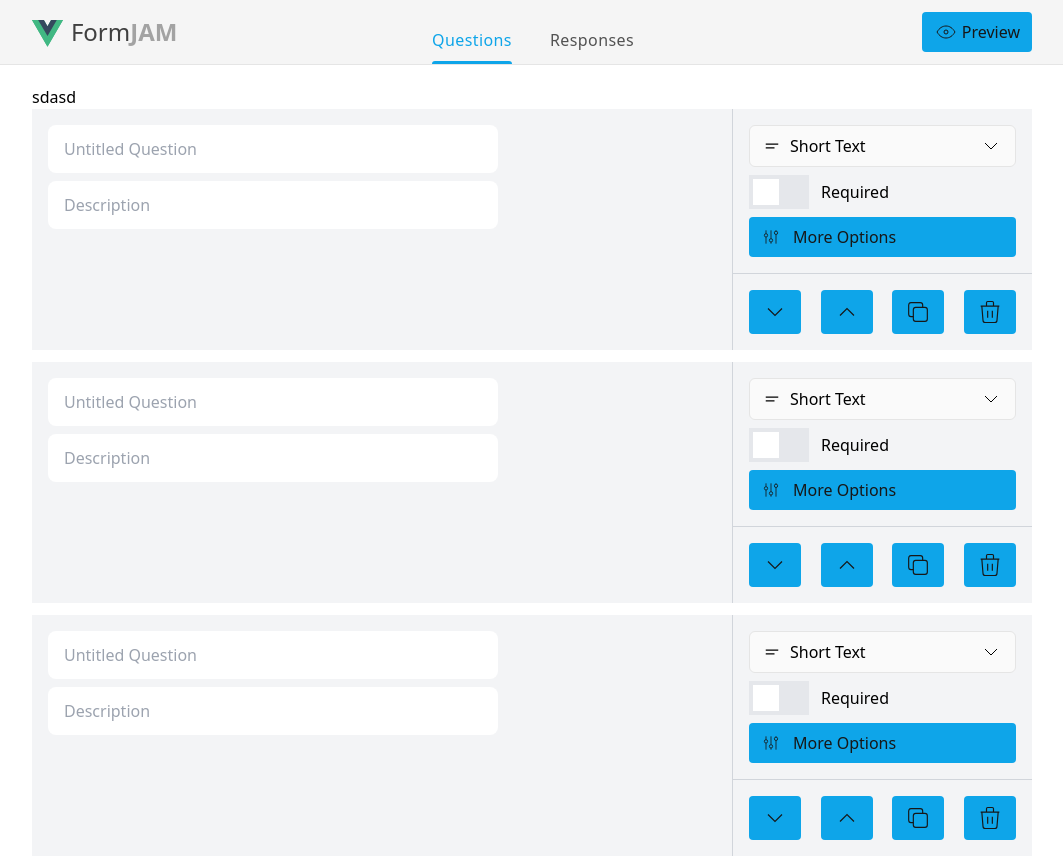
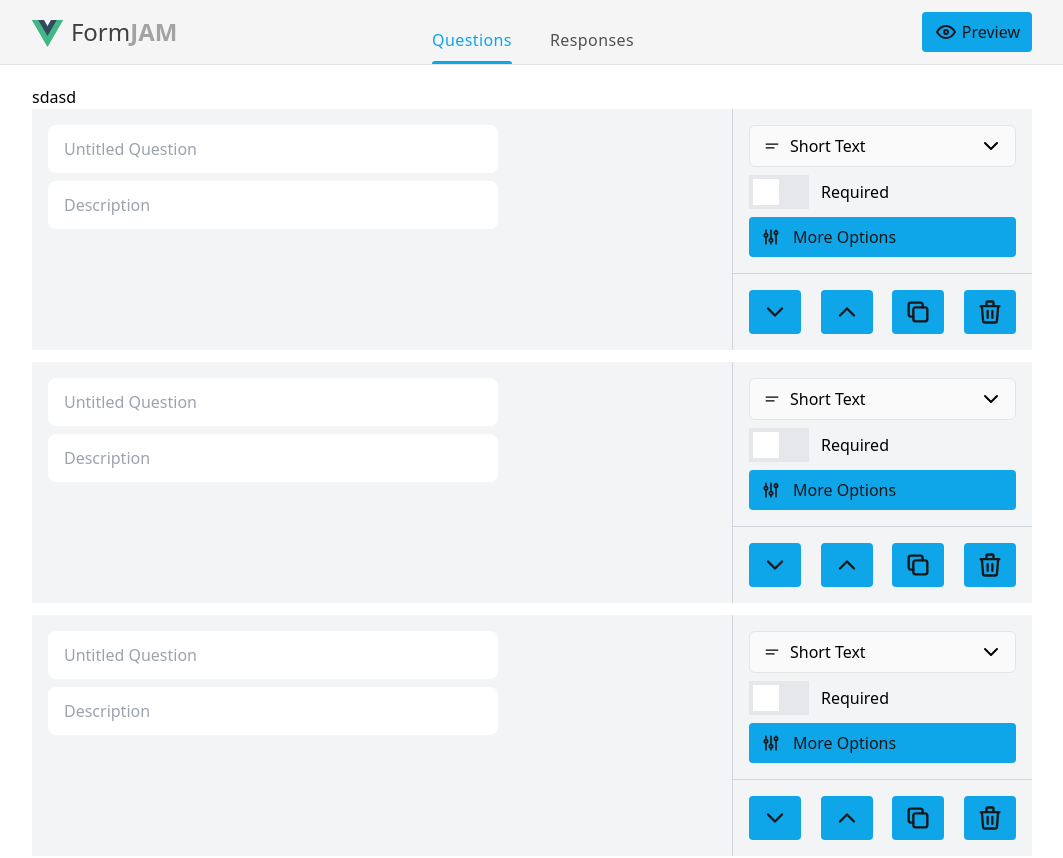
Before and after one commit to M-Facey/formjam, a Vue app: page /form/create in a window 1280 px wide. Shown: the top 858 px of the page, without its empty margins (108-1171 px from the left). Built offline with nearby package versions, Linux system fonts and the light colour scheme.

Commit message:
fix: changed svg attrs from camel to snake case

```diff
--- a/src/components/icons/Add.vue
+++ b/src/components/icons/Add.vue
@@ -8,9 +8,9 @@
     <path
       fill="none"
       stroke="currentColor"
-      strokeLinecap="round"
-      strokeLinejoin="round"
-      strokeWidth="2"
+      stroke-linecap="round"
+      stroke-linejoin="round"
+      stroke-width="2"
       d="M12 5v14m-7-7h14"
     ></path>
   </svg>
--- a/src/components/icons/Adjustments.vue
+++ b/src/components/icons/Adjustments.vue
@@ -8,9 +8,9 @@
     <path
       fill="none"
       stroke="currentColor"
-      strokeLinecap="round"
-      strokeLinejoin="round"
-      strokeWidth="2"
+      stroke-linecap="round"
+      stroke-linejoin="round"
+      stroke-width="2"
       d="M4 10a2 2 0 1 0 4 0a2 2 0 0 0-4 0m2-6v4m0 4v8m4-4a2 2 0 1 0 4 0a2 2 0 0 0-4 0m2-12v10m0 4v2m4-13a2 2 0 1 0 4 0a2 2 0 0 0-4 0m2-3v1m0 4v11"
     ></path>
   </svg>
--- a/src/components/icons/ArrowDown.vue
+++ b/src/components/icons/ArrowDown.vue
@@ -8,9 +8,9 @@
     <path
       fill="none"
       stroke="currentColor"
-      strokeLinecap="round"
-      strokeLinejoin="round"
-      strokeWidth="2"
+      stroke-linecap="round"
+      stroke-linejoin="round"
+      stroke-width="2"
       d="m6 9l6 6l6-6"
     ></path>
   </svg>
--- a/src/components/icons/Check.vue
+++ b/src/components/icons/Check.vue
@@ -8,9 +8,9 @@
     <path
       fill="none"
       stroke="currentColor"
-      strokeLinecap="round"
-      strokeLinejoin="round"
-      strokeWidth="2"
+      stroke-linecap="round"
+      stroke-linejoin="round"
+      stroke-width="2"
       d="m5 12l5 5L20 7"
     ></path>
   </svg>
--- a/src/components/icons/Copy.vue
+++ b/src/components/icons/Copy.vue
@@ -8,9 +8,9 @@
     <g
       fill="none"
       stroke="currentColor"
-      strokeLinecap="round"
-      strokeLinejoin="round"
-      strokeWidth="2"
+      stroke-linecap="round"
+      stroke-linejoin="round"
+      stroke-width="2"
     >
       <path
         d="M8 10a2 2 0 0 1 2-2h8a2 2 0 0 1 2 2v8a2 2 0 0 1-2 2h-8a2 2 0 0 1-2-2z"
--- a/src/components/icons/Delete.vue
+++ b/src/components/icons/Delete.vue
@@ -8,9 +8,9 @@
     <path
       fill="none"
       stroke="currentColor"
-      strokeLinecap="round"
-      strokeLinejoin="round"
-      strokeWidth="2"
+      stroke-linecap="round"
+      stroke-linejoin="round"
+      stroke-width="2"
       d="M4 7h16m-10 4v6m4-6v6M5 7l1 12a2 2 0 0 0 2 2h8a2 2 0 0 0 2-2l1-12M9 7V4a1 1 0 0 1 1-1h4a1 1 0 0 1 1 1v3"
     ></path>
   </svg>
--- a/src/components/icons/EyeClose.vue
+++ b/src/components/icons/EyeClose.vue
@@ -8,9 +8,9 @@
     <g
       fill="none"
       stroke="currentColor"
-      strokeLinecap="round"
-      strokeLinejoin="round"
-      strokeWidth="2"
+      stroke-linecap="round"
+      stroke-linejoin="round"
+      stroke-width="2"
     >
       <path d="M10.585 10.587a2 2 0 0 0 2.829 2.828"></path>
       <path
--- a/src/components/icons/EyeOpen.vue
+++ b/src/components/icons/EyeOpen.vue
@@ -8,9 +8,9 @@
     <g
       fill="none"
       stroke="currentColor"
-      strokeLinecap="round"
-      strokeLinejoin="round"
-      strokeWidth="2"
+      stroke-linecap="round"
+      stroke-linejoin="round"
+      stroke-width="2"
     >
       <path d="M10 12a2 2 0 1 0 4 0a2 2 0 0 0-4 0"></path>
       <path
--- a/src/components/icons/Settings.vue
+++ b/src/components/icons/Settings.vue
@@ -8,9 +8,9 @@
     <g
       fill="none"
       stroke="currentColor"
-      strokeLinecap="round"
-      strokeLinejoin="round"
-      strokeWidth="2"
+      stroke-linecap="round"
+      stroke-linejoin="round"
+      stroke-width="2"
     >
       <path
         d="M10.325 4.317c.426-1.756 2.924-1.756 3.35 0a1.724 1.724 0 0 0 2.573 1.066c1.543-.94 3.31.826 2.37 2.37a1.724 1.724 0 0 0 1.065 2.572c1.756.426 1.756 2.924 0 3.35a1.724 1.724 0 0 0-1.066 2.573c.94 1.543-.826 3.31-2.37 2.37a1.724 1.724 0 0 0-2.572 1.065c-.426 1.756-2.924 1.756-3.35 0a1.724 1.724 0 0 0-2.573-1.066c-1.543.94-3.31-.826-2.37-2.37a1.724 1.724 0 0 0-1.065-2.572c-1.756-.426-1.756-2.924 0-3.35a1.724 1.724 0 0 0 1.066-2.573c-.94-1.543.826-3.31 2.37-2.37c1 .608 2.296.07 2.572-1.065z"
--- a/src/components/icons/Sort.vue
+++ b/src/components/icons/Sort.vue
@@ -8,9 +8,9 @@
     <path
       fill="none"
       stroke="currentColor"
-      strokeLinecap="round"
-      strokeLinejoin="round"
-      strokeWidth="2"
+      stroke-linecap="round"
+      stroke-linejoin="round"
+      stroke-width="2"
       d="M15 10V5c0-1.38.62-2 2-2s2 .62 2 2v5m0-3h-4m4 14h-4l4-7h-4M4 15l3 3l3-3M7 6v12"
     ></path>
   </svg>
--- a/src/components/icons/question/Checkbox.vue
+++ b/src/components/icons/question/Checkbox.vue
@@ -8,9 +8,9 @@
     <g
       fill="none"
       stroke="currentColor"
-      strokeLinecap="round"
-      strokeLinejoin="round"
-      strokeWidth="2"
+      stroke-linecap="round"
+      stroke-linejoin="round"
+      stroke-width="2"
     >
       <path d="m9 11l3 3l8-8"></path>
       <path d="M20 12v6a2 2 0 0 1-2 2H6a2 2 0 0 1-2-2V6a2 2 0 0 1 2-2h9"></path>
--- a/src/components/icons/question/Dropdown.vue
+++ b/src/components/icons/question/Dropdown.vue
@@ -8,9 +8,9 @@
     <g
       fill="none"
       stroke="currentColor"
-      strokeLinecap="round"
-      strokeLinejoin="round"
-      strokeWidth="2"
+      stroke-linecap="round"
+      stroke-linejoin="round"
+      stroke-width="2"
     >
       <path d="m15 11l-3 3l-3-3"></path>
       <path d="M12 3c7.2 0 9 1.8 9 9s-1.8 9-9 9s-9-1.8-9-9s1.8-9 9-9z"></path>
```
